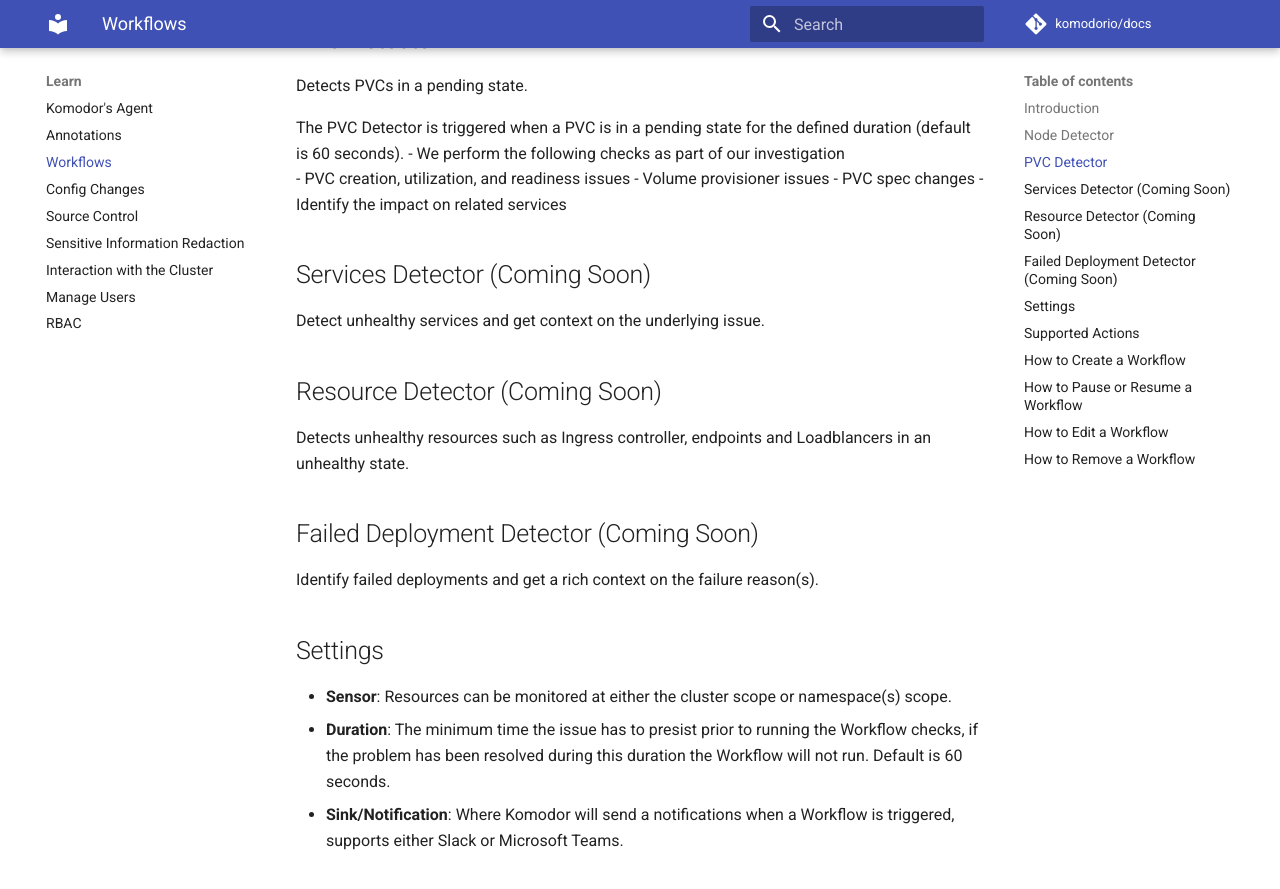
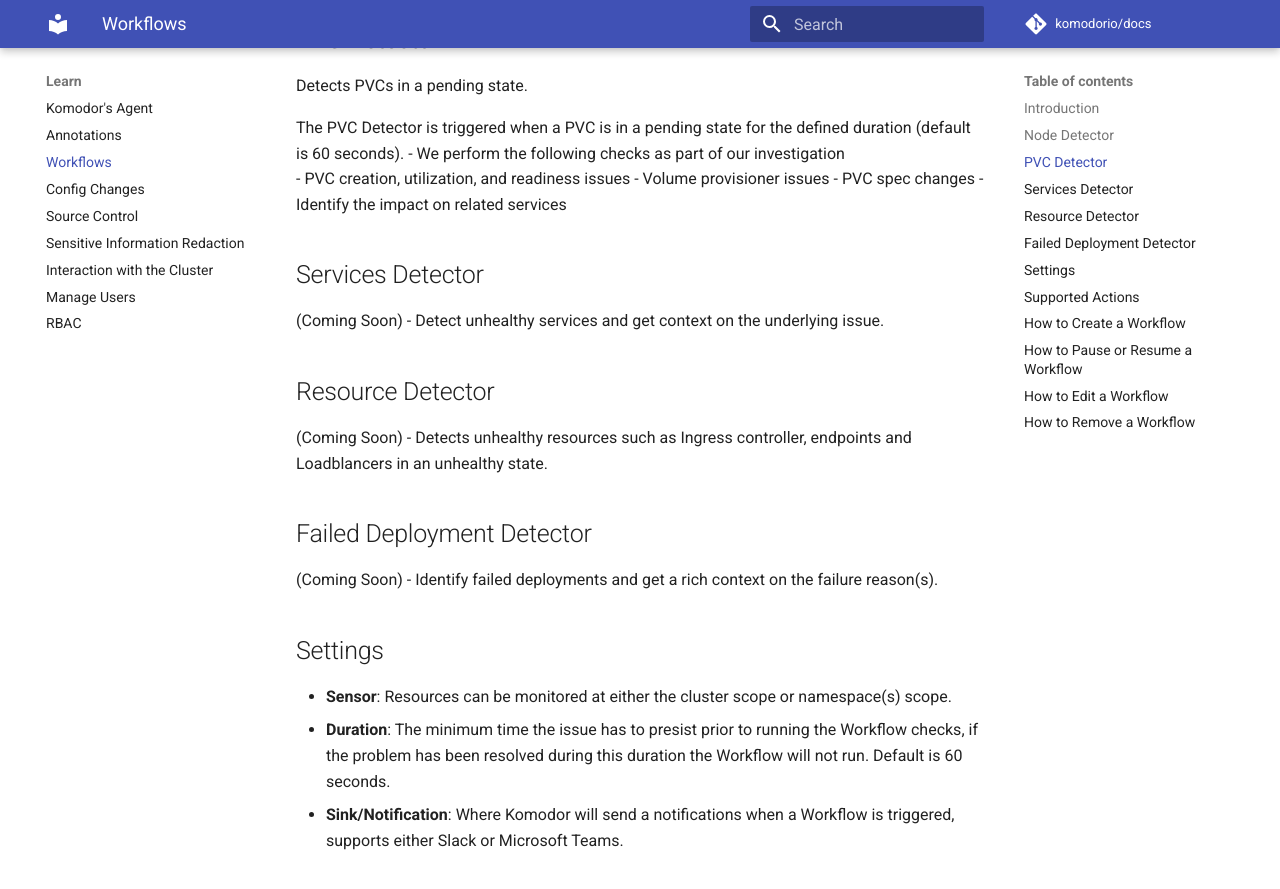
Before and after one commit to komodorio/docs, an MkDocs documentation site: the page built from docs/Learn/Playbook.md, in a window 1280 px wide and 900 px high, scrolled down 1163 px. Shown: the top 889 px of the window. Built offline with MkDocs 1.6.1 and Material for MkDocs 9.7.7, drawn with Linux system fonts in a browser that asks for light colours; comment, search, counter and statistics services are not loaded.

Commit message:
Update Playbook.md
change coming soon headings

```diff
--- a/docs/Learn/Playbook.md
+++ b/docs/Learn/Playbook.md
@@ -34,14 +34,14 @@
     - PVC spec changes
     - Identify the impact on related services
 
-##  Services Detector (Coming Soon)
-Detect unhealthy services and get context on the underlying issue.
+##  Services Detector
+(Coming Soon) - Detect unhealthy services and get context on the underlying issue.
 
-##  Resource Detector (Coming Soon)
-Detects unhealthy resources such as Ingress controller, endpoints and Loadblancers in an unhealthy state.
+##  Resource Detector
+(Coming Soon) - Detects unhealthy resources such as Ingress controller, endpoints and Loadblancers in an unhealthy state.
 
-##  Failed Deployment Detector (Coming Soon)
-Identify failed deployments and get a rich context on the failure reason(s).
+##  Failed Deployment Detector
+(Coming Soon) - Identify failed deployments and get a rich context on the failure reason(s).
 
 ## Settings
 
```
